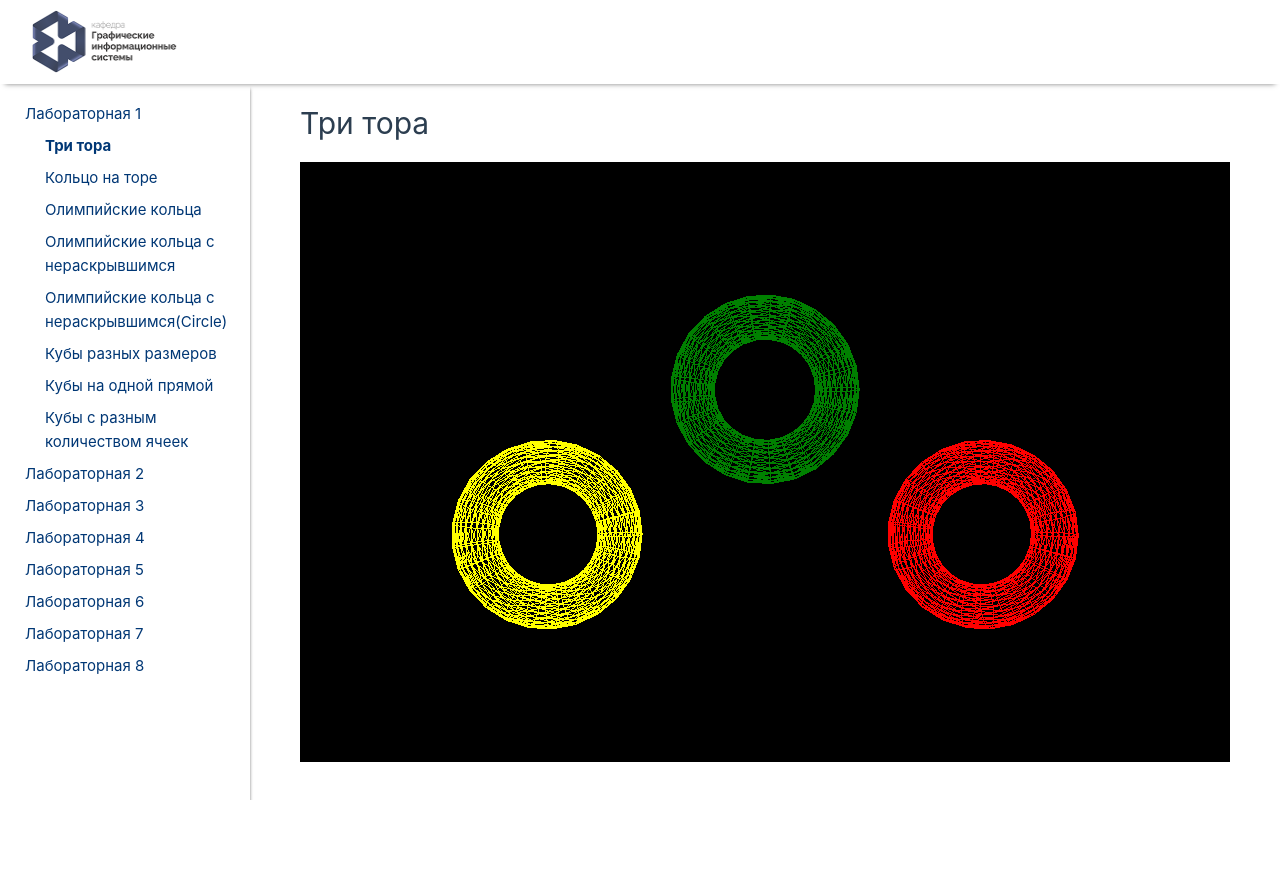
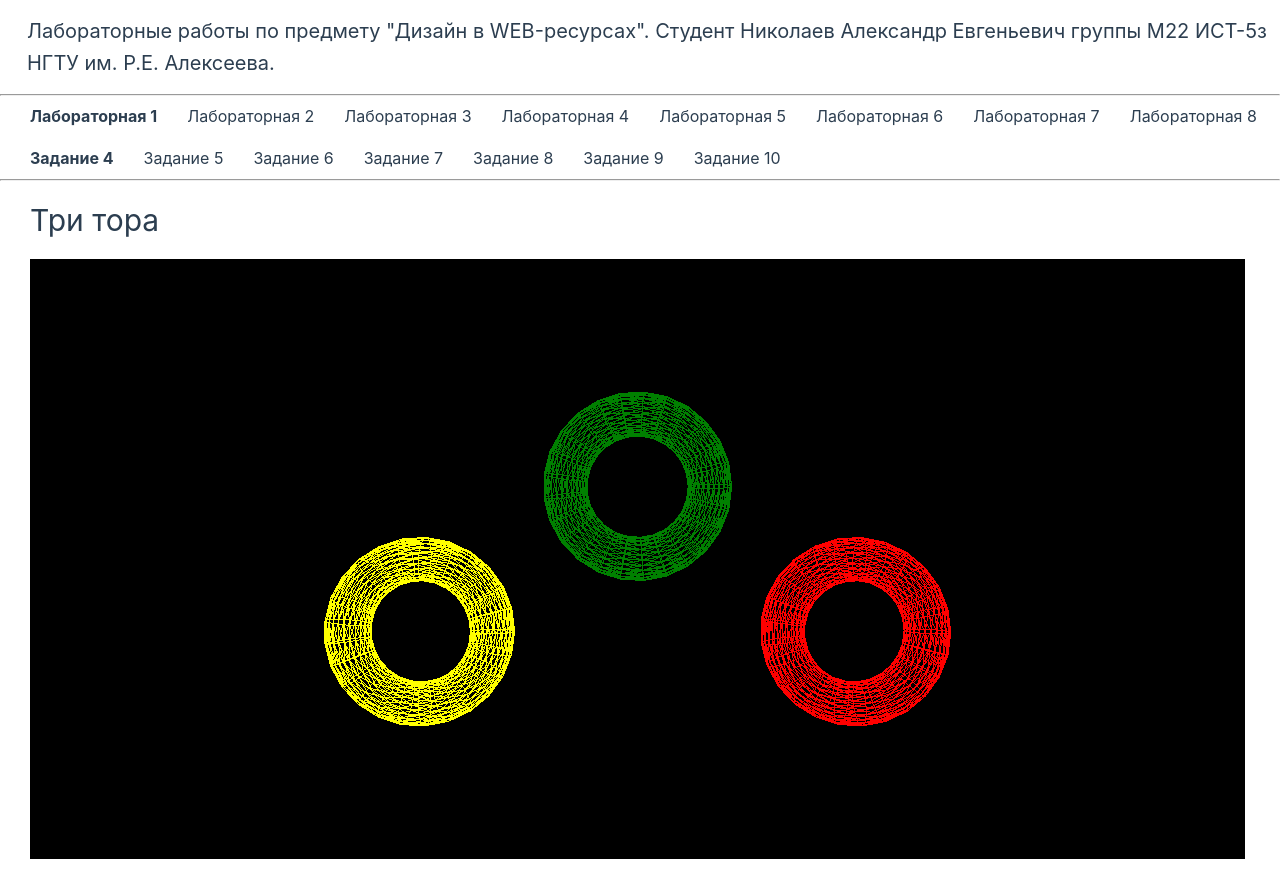
Before and after one commit to a-nikolaefff/web-design-labs, a Vue app: page /lab1/1 in a window 1280 px wide. Before the commit the page ends 800 px from the top, so only its background shows below. Built offline with nearby package versions, Linux system fonts and the light colour scheme.

Commit message:
сделал меню горизонтальным, настроил роуты

```diff
--- a/src/App.vue
+++ b/src/App.vue
@@ -5,9 +5,14 @@ import MainMenu from './components/Menu/MainMenu.vue';
 
 <template>
   <div class="header">
-    <img alt="ГИС НГТУ" class="logo" src="@/assets/gis_logo.png" width="150" height="64" />
+    <p>
+      Лабораторные работы по предмету "Дизайн в WEB-ресурсах".
+      Студент Николаев Александр Евгеньевич группы М22 ИСТ-5з НГТУ им. Р.Е. Алексеева.
+    </p>
   </div>
-  <MainMenu />
+  <hr>
+  <MainMenu/>
+  <hr>
   <div class="content">
     <RouterView />
   </div>
@@ -15,30 +20,13 @@ import MainMenu from './components/Menu/MainMenu.vue';
 
 <style scoped  lang="scss">
 .header {
+  padding: 15px 0 15px 27px;
+  font-size: 20px;
+  font-weight: 1200;
   width: 100%;
-  height: 84px;
-  box-shadow: 0 5px 5px -5px rgba(0, 0, 0, .5);
-}
-
-.header img {
-
-  margin-top: 10px;
-  margin-left: 30px;
-
-}
-
-.menu {
-  padding-left: 15px;
-  padding-top: 10px;
-  position: absolute;
-  width: 250px;
-  height: calc(100vh - 84px);
-  //background: red;
-  box-shadow: 0px 5px 3px rgba(0, 0, 0, .5);
-  //border-right: 1px solid rgba(159, 157, 247, 0.212);
 }
 
 .content {
-  margin-left: 300px;
+  margin: 10px 0px 10px 30px;
 }
 </style>
--- a/src/components/Menu/MainMenu.vue
+++ b/src/components/Menu/MainMenu.vue
@@ -15,4 +15,12 @@ import { menuItems } from './constants.ts'
 </template>
 
 
-<style scoped  lang="scss"></style>
+<style scoped  lang="scss">
+.menu {
+  display: flex;
+  flex-wrap: wrap;
+  padding-left: 15px;
+  font-size: 16px;
+
+}
+</style>
--- a/src/components/Menu/components/MenuItem.vue
+++ b/src/components/Menu/components/MenuItem.vue
@@ -9,31 +9,46 @@ const route = useRouter();
 let isActive = ref(route.currentRoute.value.fullPath.includes(props.url!));
 
 function handleClick() {
-    route.push(`${props.url}/1`)
+    const a1  = props.url === '/lab1' ? "1" : "";
+    route.push(`${props.url}/${a1}`)
 }
 
 watch(
     () => route.currentRoute.value.fullPath,
     async () => {
-        isActive.value = route.currentRoute.value.fullPath.includes(props.url!);
+      console.log(route.currentRoute.value.fullPath)
+      console.log(props.url!)
+        isActive.value = route.currentRoute.value.fullPath.includes(props.url);
+      console.log(isActive.value)
     }
 );
 
 </script>
 
 <template>
-    <div @click="handleClick" class="menu-item">{{ title }}</div>
+    <div @click="handleClick" :class="isActive ? 'menu-item menu-item_active' : 'menu-item'">{{ title }}</div>
     <template v-if="items && isActive">
+      <div class="menu-child-items">
         <template v-for="item in items" :key="item.title">
-            <MenuItemChild :title="item.title" :url="item.url" />
+          <MenuItemChild :title="item.title" :url="item.url" />
         </template>
+      </div>
     </template>
 </template>
 
 <style scoped lang="scss">
 .menu-item {
-    margin: 8px 10px;
-    color: #003775;
+    margin: 8px 15px;
     cursor: pointer;
 }
+
+.menu-item_active {
+  font-weight: 700;
+}
+
+.menu-child-items {
+  display: flex;
+  order: 1;
+  flex-basis: 100%;
+}
 </style>
--- a/src/components/Menu/components/MenuItemChild.vue
+++ b/src/components/Menu/components/MenuItemChild.vue
@@ -18,6 +18,8 @@ function handleClick() {
 watch(
     () => route.currentRoute.value.fullPath,
     async () => {
+      console.log(route.currentRoute.value.fullPath)
+      console.log(props.url!)
         isActivea.value = route.currentRoute.value.fullPath.includes(props.url!);
     }
 );
@@ -30,8 +32,7 @@ watch(
 
 <style scoped lang="scss">
 .menu-item-child {
-    margin: 8px 10px 8px 30px;
-    color: #003775;
+    margin: 8px 15px 8px 15px;
     cursor: pointer;
 }
 
--- a/src/components/Menu/constants.ts
+++ b/src/components/Menu/constants.ts
@@ -3,63 +3,41 @@ export const menuItems = [
     title: 'Лабораторная 1',
     url: '/lab1',
     items: [
-      { title: 'Три тора', url: '/lab1/1' },
-      { title: 'Кольцо на торе', url: '/lab1/2' },
-      { title: 'Олимпийские кольца', url: '/lab1/3' },
-      { title: 'Олимпийские кольца с нераскрывшимся', url: '/lab1/4' },
-      { title: 'Олимпийские кольца с нераскрывшимся(Circle)', url: '/lab1/5' },
-      { title: 'Кубы разных размеров', url: '/lab1/6' },
-      { title: 'Кубы на одной прямой', url: '/lab1/7' },
-      { title: 'Кубы с разным количеством ячеек', url: '/lab1/8' }
+      { title: 'Задание 4', url: '/lab1/1' },
+      { title: 'Задание 5', url: '/lab1/2' },
+      { title: 'Задание 6', url: '/lab1/3' },
+      { title: 'Задание 7', url: '/lab1/5' },
+      { title: 'Задание 8', url: '/lab1/6' },
+      { title: 'Задание 9', url: '/lab1/7' },
+      { title: 'Задание 10', url: '/lab1/8' }
     ]
   },
   {
     title: 'Лабораторная 2',
     url: '/lab2',
-    items: [
-      { title: 'Анимация моделей. Создание солнечной системы.', url: '/lab2/1' },
-    ]
   },
   {
     title: 'Лабораторная 3',
     url: '/lab3',
-    items: [
-      { title: 'Добавление текстур планетам.', url: '/lab3/1' },
-    ]
   },
   {
     title: 'Лабораторная 4',
     url: '/lab4',
-    items: [
-      { title: 'Добавление источников света. Работа с тенями.', url: '/lab4/1' },
-    ]
   },
   {
     title: 'Лабораторная 5',
     url: '/lab5',
-    items: [
-      { title: 'Создание кольца Сатурна.', url: '/lab5/1' },
-    ]
   },
   {
     title: 'Лабораторная 6',
     url: '/lab6',
-    items: [
-      { title: 'Создание орбит планет.', url: '/lab6/1' },
-    ]
   },
   {
     title: 'Лабораторная 7',
     url: '/lab7',
-    items: [
-      { title: 'Звездное небо.', url: '/lab7/1' },
-    ]
   },
   {
     title: 'Лабораторная 8',
     url: '/lab8',
-    items: [
-      { title: 'Оптимизация.', url: '/lab8/1' },
-    ]
   }
 ]
--- a/src/services/render.ts
+++ b/src/services/render.ts
@@ -5,7 +5,7 @@ export const renderFunc = (
   func: (scene: THREE.Scene) => void,
   whiteBackground: boolean = false
 ) => {
-  const width = window.innerWidth - 350
+  const width = window.innerWidth - 65
   const height = window.innerHeight - 200
   const renderer = new THREE.WebGLRenderer({ canvas: canvas })
   renderer.setSize(width, height)
```
Also changed, not shown: src/router/index.ts (+7 -7 lines).
